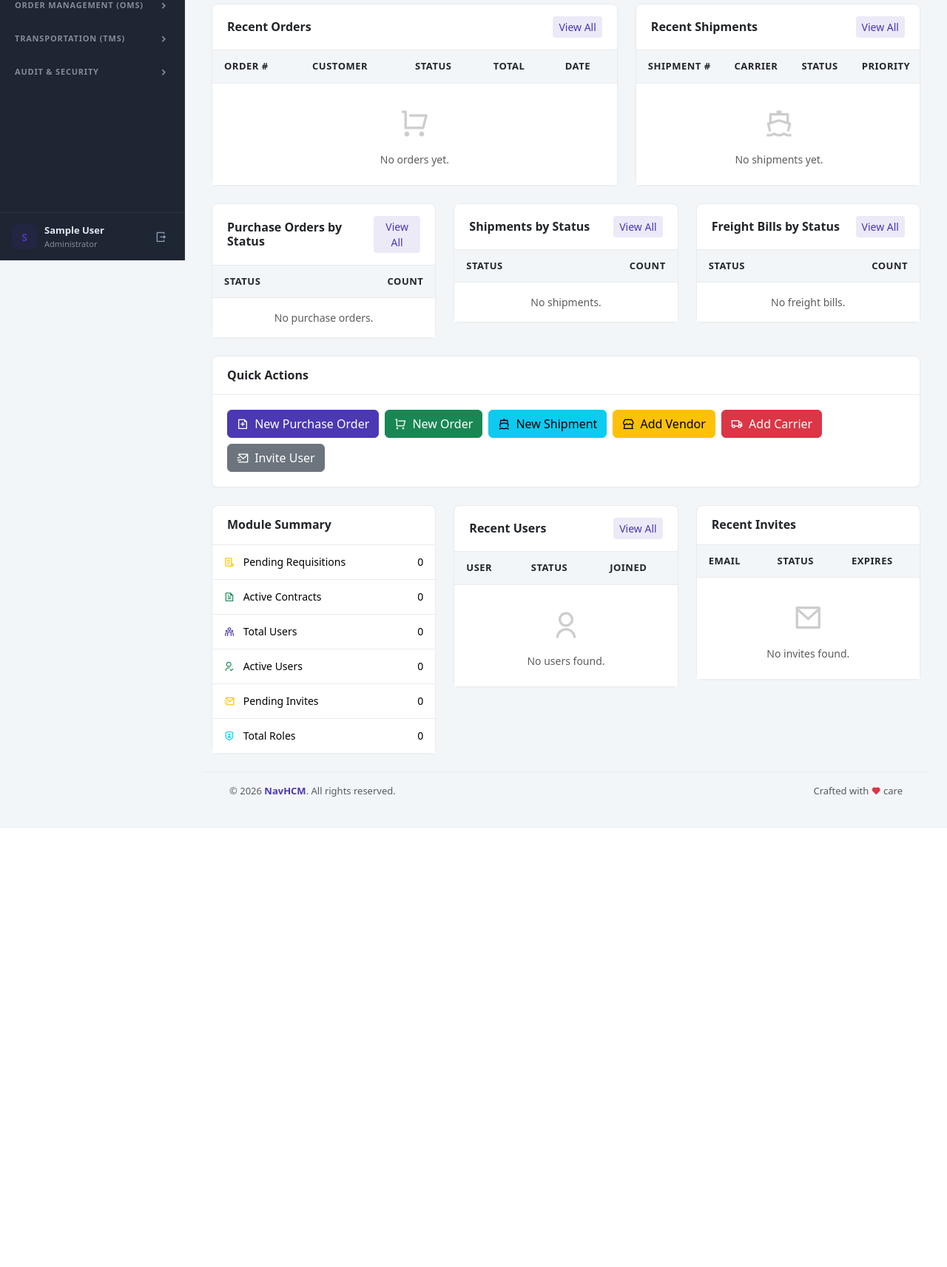
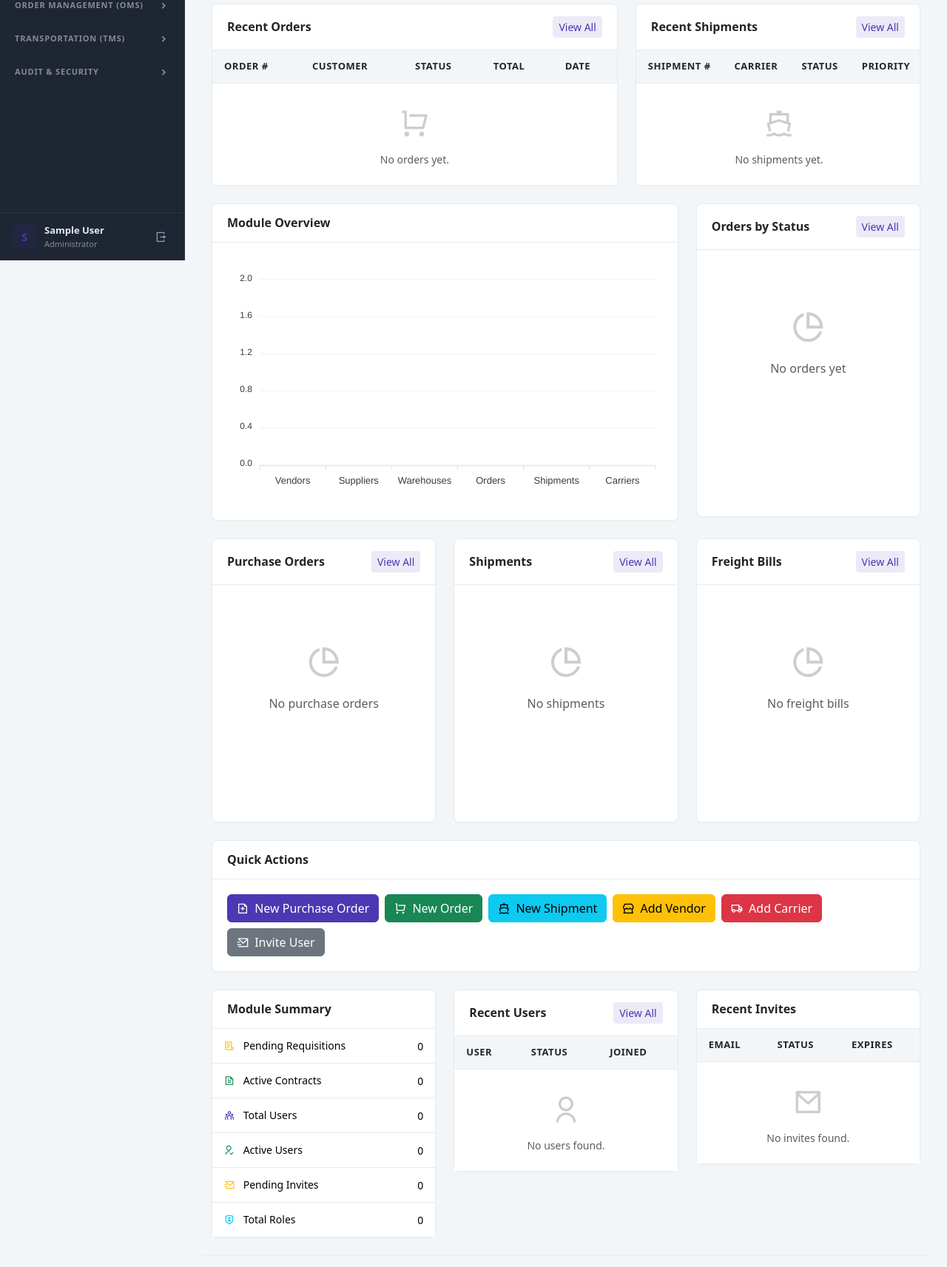
Before and after one commit to Navaid-KloneIT/NavSCM, a Django app: page / in a window 1280 px wide. Shown: the part 448-2161 px from the top of the page at 74% size. Before the commit the page ends 1525 px from the top, so only its background shows below. Run offline with Django 4.2, Linux system fonts and the light colour scheme; the visitor is signed in with stand-in values (Sample User, id 1); some libraries are stand-ins or nearby versions.

Commit message:
Add ApexCharts to dashboard: module overview bar chart, order donut, PO pie, shipment donut, freight donut

```diff
--- a/templates/dashboard/index.html
+++ b/templates/dashboard/index.html
@@ -314,164 +314,77 @@
     </div>
 </div>
 
-<!-- Row 4: Status Breakdowns -->
+<!-- Row 4: Charts - Module Overview & Order Status -->
 <div class="row">
-    <!-- PO by Status -->
-    <div class="col-xl-4">
+    <!-- Module Overview Bar Chart -->
+    <div class="col-xl-8">
         <div class="card">
-            <div class="card-header align-items-center d-flex">
-                <h5 class="card-title mb-0 flex-grow-1">Purchase Orders by Status</h5>
-                <a href="{% url 'procurement:po_list' %}" class="btn btn-sm btn-soft-primary">View All</a>
+            <div class="card-header">
+                <h5 class="card-title mb-0">Module Overview</h5>
             </div>
-            <div class="card-body p-0">
-                <div class="table-responsive">
-                    <table class="table table-borderless align-middle mb-0">
-                        <thead class="table-light text-muted">
-                            <tr>
-                                <th>Status</th>
-                                <th class="text-end">Count</th>
-                            </tr>
-                        </thead>
-                        <tbody>
-                            {% for item in po_by_status %}
-                            <tr>
-                                <td>
-                                    {% if item.status == 'draft' %}
-                                        <span class="badge bg-secondary-subtle text-secondary">Draft</span>
-                                    {% elif item.status == 'pending_approval' %}
-                                        <span class="badge bg-warning-subtle text-warning">Pending Approval</span>
-                                    {% elif item.status == 'approved' %}
-                                        <span class="badge bg-success-subtle text-success">Approved</span>
-                                    {% elif item.status == 'sent' %}
-                                        <span class="badge bg-info-subtle text-info">Sent</span>
-                                    {% elif item.status == 'acknowledged' %}
-                                        <span class="badge bg-primary-subtle text-primary">Acknowledged</span>
-                                    {% elif item.status == 'partially_received' %}
-                                        <span class="badge bg-warning-subtle text-warning">Partial</span>
-                                    {% elif item.status == 'received' %}
-                                        <span class="badge bg-success-subtle text-success">Received</span>
-                                    {% elif item.status == 'cancelled' %}
-                                        <span class="badge bg-danger-subtle text-danger">Cancelled</span>
-                                    {% else %}
-                                        <span class="badge bg-secondary-subtle text-secondary">{{ item.status|title }}</span>
-                                    {% endif %}
-                                </td>
-                                <td class="text-end fw-medium">{{ item.count }}</td>
-                            </tr>
-                            {% empty %}
-                            <tr>
-                                <td colspan="2" class="text-center text-muted py-3">No purchase orders.</td>
-                            </tr>
-                            {% endfor %}
-                        </tbody>
-                    </table>
-                </div>
+            <div class="card-body">
+                <div id="moduleBarChart" style="min-height: 320px;"></div>
             </div>
         </div>
     </div>
 
-    <!-- Shipments by Status -->
+    <!-- Order Status Donut -->
     <div class="col-xl-4">
         <div class="card">
             <div class="card-header align-items-center d-flex">
-                <h5 class="card-title mb-0 flex-grow-1">Shipments by Status</h5>
-                <a href="{% url 'tms:shipment_list' %}" class="btn btn-sm btn-soft-primary">View All</a>
+                <h5 class="card-title mb-0 flex-grow-1">Orders by Status</h5>
+                <a href="{% url 'oms:order_list' %}" class="btn btn-sm btn-soft-primary">View All</a>
             </div>
-            <div class="card-body p-0">
-                <div class="table-responsive">
-                    <table class="table table-borderless align-middle mb-0">
-                        <thead class="table-light text-muted">
-                            <tr>
-                                <th>Status</th>
-                                <th class="text-end">Count</th>
-                            </tr>
-                        </thead>
-                        <tbody>
-                            {% for item in shipment_by_status %}
-                            <tr>
-                                <td>
-                                    {% if item.status == 'draft' %}
-                                        <span class="badge bg-secondary-subtle text-secondary">Draft</span>
-                                    {% elif item.status == 'booked' %}
-                                        <span class="badge bg-info-subtle text-info">Booked</span>
-                                    {% elif item.status == 'picked_up' %}
-                                        <span class="badge bg-primary-subtle text-primary">Picked Up</span>
-                                    {% elif item.status == 'in_transit' %}
-                                        <span class="badge bg-warning-subtle text-warning">In Transit</span>
-                                    {% elif item.status == 'delivered' %}
-                                        <span class="badge bg-success-subtle text-success">Delivered</span>
-                                    {% elif item.status == 'cancelled' or item.status == 'failed' %}
-                                        <span class="badge bg-danger-subtle text-danger">{{ item.status|title }}</span>
-                                    {% else %}
-                                        <span class="badge bg-info-subtle text-info">{{ item.status|title }}</span>
-                                    {% endif %}
-                                </td>
-                                <td class="text-end fw-medium">{{ item.count }}</td>
-                            </tr>
-                            {% empty %}
-                            <tr>
-                                <td colspan="2" class="text-center text-muted py-3">No shipments.</td>
-                            </tr>
-                            {% endfor %}
-                        </tbody>
-                    </table>
-                </div>
-            </div>
-        </div>
-    </div>
-
-    <!-- Freight Bills by Status -->
-    <div class="col-xl-4">
-        <div class="card">
-            <div class="card-header align-items-center d-flex">
-                <h5 class="card-title mb-0 flex-grow-1">Freight Bills by Status</h5>
-                <a href="{% url 'tms:freight_list' %}" class="btn btn-sm btn-soft-primary">View All</a>
-            </div>
-            <div class="card-body p-0">
-                <div class="table-responsive">
-                    <table class="table table-borderless align-middle mb-0">
-                        <thead class="table-light text-muted">
-                            <tr>
-                                <th>Status</th>
-                                <th class="text-end">Count</th>
-                            </tr>
-                        </thead>
-                        <tbody>
-                            {% for item in freight_by_status %}
-                            <tr>
-                                <td>
-                                    {% if item.status == 'draft' %}
-                                        <span class="badge bg-secondary-subtle text-secondary">Draft</span>
-                                    {% elif item.status == 'pending_review' %}
-                                        <span class="badge bg-warning-subtle text-warning">Pending Review</span>
-                                    {% elif item.status == 'approved' %}
-                                        <span class="badge bg-info-subtle text-info">Approved</span>
-                                    {% elif item.status == 'disputed' %}
-                                        <span class="badge bg-danger-subtle text-danger">Disputed</span>
-                                    {% elif item.status == 'paid' %}
-                                        <span class="badge bg-success-subtle text-success">Paid</span>
-                                    {% elif item.status == 'cancelled' %}
-                                        <span class="badge bg-dark-subtle text-dark">Cancelled</span>
-                                    {% else %}
-                                        <span class="badge bg-secondary-subtle text-secondary">{{ item.status|title }}</span>
-                                    {% endif %}
-                                </td>
-                                <td class="text-end fw-medium">{{ item.count }}</td>
-                            </tr>
-                            {% empty %}
-                            <tr>
-                                <td colspan="2" class="text-center text-muted py-3">No freight bills.</td>
-                            </tr>
-                            {% endfor %}
-                        </tbody>
-                    </table>
-                </div>
+            <div class="card-body">
+                <div id="orderDonutChart" style="min-height: 320px;"></div>
             </div>
         </div>
     </div>
 </div>
 
-<!-- Row 5: Quick Actions -->
+<!-- Row 5: More Charts - PO, Shipments, Freight -->
+<div class="row">
+    <!-- PO Status Pie -->
+    <div class="col-xl-4">
+        <div class="card">
+            <div class="card-header align-items-center d-flex">
+                <h5 class="card-title mb-0 flex-grow-1">Purchase Orders</h5>
+                <a href="{% url 'procurement:po_list' %}" class="btn btn-sm btn-soft-primary">View All</a>
+            </div>
+            <div class="card-body">
+                <div id="poDonutChart" style="min-height: 280px;"></div>
+            </div>
+        </div>
+    </div>
+
+    <!-- Shipments Status Pie -->
+    <div class="col-xl-4">
+        <div class="card">
+            <div class="card-header align-items-center d-flex">
+                <h5 class="card-title mb-0 flex-grow-1">Shipments</h5>
+                <a href="{% url 'tms:shipment_list' %}" class="btn btn-sm btn-soft-primary">View All</a>
+            </div>
+            <div class="card-body">
+                <div id="shipmentDonutChart" style="min-height: 280px;"></div>
+            </div>
+        </div>
+    </div>
+
+    <!-- Freight Bills Status Pie -->
+    <div class="col-xl-4">
+        <div class="card">
+            <div class="card-header align-items-center d-flex">
+                <h5 class="card-title mb-0 flex-grow-1">Freight Bills</h5>
+                <a href="{% url 'tms:freight_list' %}" class="btn btn-sm btn-soft-primary">View All</a>
+            </div>
+            <div class="card-body">
+                <div id="freightDonutChart" style="min-height: 280px;"></div>
+            </div>
+        </div>
+    </div>
+</div>
+
+<!-- Row 6: Quick Actions -->
 <div class="row">
     <div class="col-12">
         <div class="card">
@@ -504,7 +417,7 @@
     </div>
 </div>
 
-<!-- Row 6: Additional Stats -->
+<!-- Row 7: Additional Stats -->
 <div class="row">
     <!-- Extra Module Stats -->
     <div class="col-xl-4">
@@ -657,3 +570,104 @@
     </div>
 </div>
 {% endblock %}
+
+{% block extra_js %}
+<!-- ApexCharts -->
+<script src="https://cdn.jsdelivr.net/npm/apexcharts@3.45.1/dist/apexcharts.min.js"></script>
+<script>
+document.addEventListener('DOMContentLoaded', function() {
+    var chartColors = ['#3b82f6', '#22c55e', '#f59e0b', '#ef4444', '#8b5cf6', '#06b6d4', '#ec4899', '#f97316', '#6366f1', '#14b8a6'];
+
+    // Module Overview Bar Chart
+    var moduleBarLabels = {{ module_bar_labels|safe }};
+    var moduleBarData = {{ module_bar_data|safe }};
+    if (moduleBarLabels.length > 0) {
+        new ApexCharts(document.querySelector("#moduleBarChart"), {
+            series: [{name: 'Count', data: moduleBarData}],
+            chart: {type: 'bar', height: 320, toolbar: {show: false}},
+            plotOptions: {bar: {borderRadius: 6, columnWidth: '50%', distributed: true}},
+            colors: chartColors,
+            dataLabels: {enabled: true, style: {fontSize: '14px', fontWeight: 600}},
+            legend: {show: false},
+            xaxis: {categories: moduleBarLabels, labels: {style: {fontSize: '13px'}}},
+            yaxis: {labels: {style: {fontSize: '12px'}}},
+            grid: {borderColor: '#f1f1f1'},
+            tooltip: {y: {formatter: function(val) {return val;}}}
+        }).render();
+    } else {
+        document.querySelector("#moduleBarChart").innerHTML = '<div class="text-center text-muted py-5"><i class="ri-bar-chart-line" style="font-size:48px;opacity:0.3"></i><p class="mt-2">No data available</p></div>';
+    }
+
+    // Order Status Donut Chart
+    var orderLabels = {{ order_chart_labels|safe }};
+    var orderData = {{ order_chart_data|safe }};
+    if (orderData.length > 0) {
+        new ApexCharts(document.querySelector("#orderDonutChart"), {
+            series: orderData,
+            chart: {type: 'donut', height: 320},
+            labels: orderLabels,
+            colors: chartColors,
+            legend: {position: 'bottom', fontSize: '13px'},
+            dataLabels: {enabled: true, formatter: function(val) {return Math.round(val) + '%';}},
+            plotOptions: {pie: {donut: {size: '55%', labels: {show: true, total: {show: true, label: 'Total', fontSize: '14px', fontWeight: 600}}}}},
+            responsive: [{breakpoint: 480, options: {chart: {height: 280}, legend: {position: 'bottom'}}}]
+        }).render();
+    } else {
+        document.querySelector("#orderDonutChart").innerHTML = '<div class="text-center text-muted py-5"><i class="ri-pie-chart-line" style="font-size:48px;opacity:0.3"></i><p class="mt-2">No orders yet</p></div>';
+    }
+
+    // PO Status Pie Chart
+    var poLabels = {{ po_chart_labels|safe }};
+    var poData = {{ po_chart_data|safe }};
+    if (poData.length > 0) {
+        new ApexCharts(document.querySelector("#poDonutChart"), {
+            series: poData,
+            chart: {type: 'pie', height: 280},
+            labels: poLabels,
+            colors: ['#6b7280', '#f59e0b', '#22c55e', '#06b6d4', '#3b82f6', '#f97316', '#10b981', '#ef4444'],
+            legend: {position: 'bottom', fontSize: '12px'},
+            dataLabels: {enabled: true, formatter: function(val) {return Math.round(val) + '%';}},
+            responsive: [{breakpoint: 480, options: {chart: {height: 250}}}]
+        }).render();
+    } else {
+        document.querySelector("#poDonutChart").innerHTML = '<div class="text-center text-muted py-5"><i class="ri-pie-chart-line" style="font-size:48px;opacity:0.3"></i><p class="mt-2">No purchase orders</p></div>';
+    }
+
+    // Shipment Status Donut Chart
+    var shipmentLabels = {{ shipment_chart_labels|safe }};
+    var shipmentData = {{ shipment_chart_data|safe }};
+    if (shipmentData.length > 0) {
+        new ApexCharts(document.querySelector("#shipmentDonutChart"), {
+            series: shipmentData,
+            chart: {type: 'donut', height: 280},
+            labels: shipmentLabels,
+            colors: ['#6b7280', '#06b6d4', '#3b82f6', '#f59e0b', '#8b5cf6', '#ec4899', '#22c55e', '#ef4444', '#dc2626'],
+            legend: {position: 'bottom', fontSize: '12px'},
+            dataLabels: {enabled: true, formatter: function(val) {return Math.round(val) + '%';}},
+            plotOptions: {pie: {donut: {size: '50%'}}},
+            responsive: [{breakpoint: 480, options: {chart: {height: 250}}}]
+        }).render();
+    } else {
+        document.querySelector("#shipmentDonutChart").innerHTML = '<div class="text-center text-muted py-5"><i class="ri-pie-chart-line" style="font-size:48px;opacity:0.3"></i><p class="mt-2">No shipments</p></div>';
+    }
+
+    // Freight Bill Status Donut Chart
+    var freightLabels = {{ freight_chart_labels|safe }};
+    var freightData = {{ freight_chart_data|safe }};
+    if (freightData.length > 0) {
+        new ApexCharts(document.querySelector("#freightDonutChart"), {
+            series: freightData,
+            chart: {type: 'donut', height: 280},
+            labels: freightLabels,
+            colors: ['#6b7280', '#f59e0b', '#06b6d4', '#ef4444', '#22c55e', '#374151'],
+            legend: {position: 'bottom', fontSize: '12px'},
+            dataLabels: {enabled: true, formatter: function(val) {return Math.round(val) + '%';}},
+            plotOptions: {pie: {donut: {size: '50%'}}},
+            responsive: [{breakpoint: 480, options: {chart: {height: 250}}}]
+        }).render();
+    } else {
+        document.querySelector("#freightDonutChart").innerHTML = '<div class="text-center text-muted py-5"><i class="ri-pie-chart-line" style="font-size:48px;opacity:0.3"></i><p class="mt-2">No freight bills</p></div>';
+    }
+});
+</script>
+{% endblock %}
```
